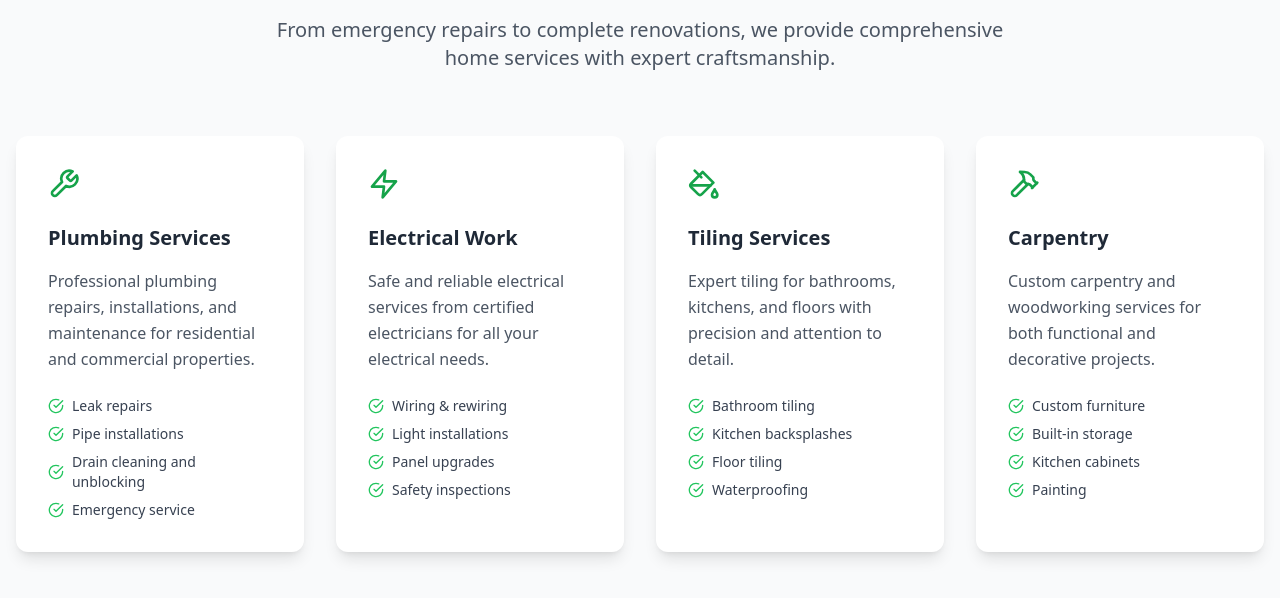
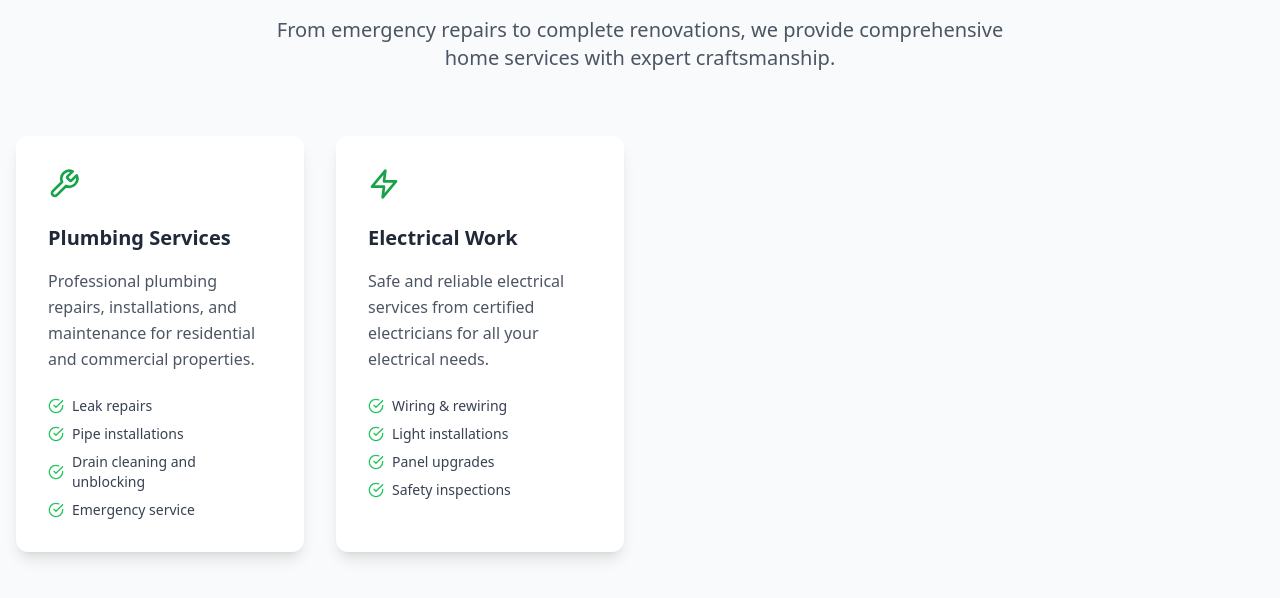
Before and after one commit to skyboltlabs/greenprovince, a React (Vite) app: page / in a window 1280 px wide. Shown: the part 1720-2318 px from the top of the page. Built offline with nearby package versions, Linux system fonts and the light colour scheme.

Commit message:
Update Home.tsx

```diff
--- a/src/pages/Home.tsx
+++ b/src/pages/Home.tsx
@@ -1,6 +1,6 @@
 import React from 'react';
 import { Link } from 'react-router-dom';
-import { ArrowRight, CheckCircle, Phone, Star, Wrench, Zap, Hammer, PaintBucket } from 'lucide-react';
+import { ArrowRight, CheckCircle, Phone, Star, Wrench, Zap } from 'lucide-react';
 
 const Home = () => {
   const services = [
@@ -15,18 +15,6 @@ const Home = () => {
       title: 'Electrical Work',
       description: 'Safe and reliable electrical services from certified electricians for all your electrical needs.',
       features: ['Wiring & rewiring', 'Light installations', 'Panel upgrades', 'Safety inspections']
-    },
-    {
-      icon: <PaintBucket className="w-8 h-8" />,
-      title: 'Tiling Services',
-      description: 'Expert tiling for bathrooms, kitchens, and floors with precision and attention to detail.',
-      features: ['Bathroom tiling', 'Kitchen backsplashes', 'Floor tiling', 'Waterproofing']
-    },
-    {
-      icon: <Hammer className="w-8 h-8" />,
-      title: 'Carpentry',
-      description: 'Custom carpentry and woodworking services for both functional and decorative projects.',
-      features: ['Custom furniture', 'Built-in storage', 'Kitchen cabinets', 'Painting']
     }
   ];
 
@@ -42,12 +30,6 @@ const Home = () => {
       rating: 5,
       comment: 'Outstanding electrical work. The team was punctual, clean, and very knowledgeable. Great value for money.',
       service: 'Electrical'
-    },
-    {
-      name: 'Lisa Johnson',
-      rating: 5,
-      comment: 'Beautiful tiling work in our bathroom renovation. The attention to detail was impressive.',
-      service: 'Tiling'
     }
   ];
 
@@ -71,7 +53,7 @@ const Home = () => {
               <span className="text-green-200 block">Muizenberg</span>
             </h1>
             <p className="text-xl lg:text-2xl mb-8 text-green-100 leading-relaxed">
-              Expert plumbing, electrical, tiling, and carpentry services.
+              Expert plumbing and electrical services.
               Quality workmanship with reliable, affordable solutions for your home.
             </p>
             <div className="flex flex-col sm:flex-row gap-4 justify-center mb-12">
```
